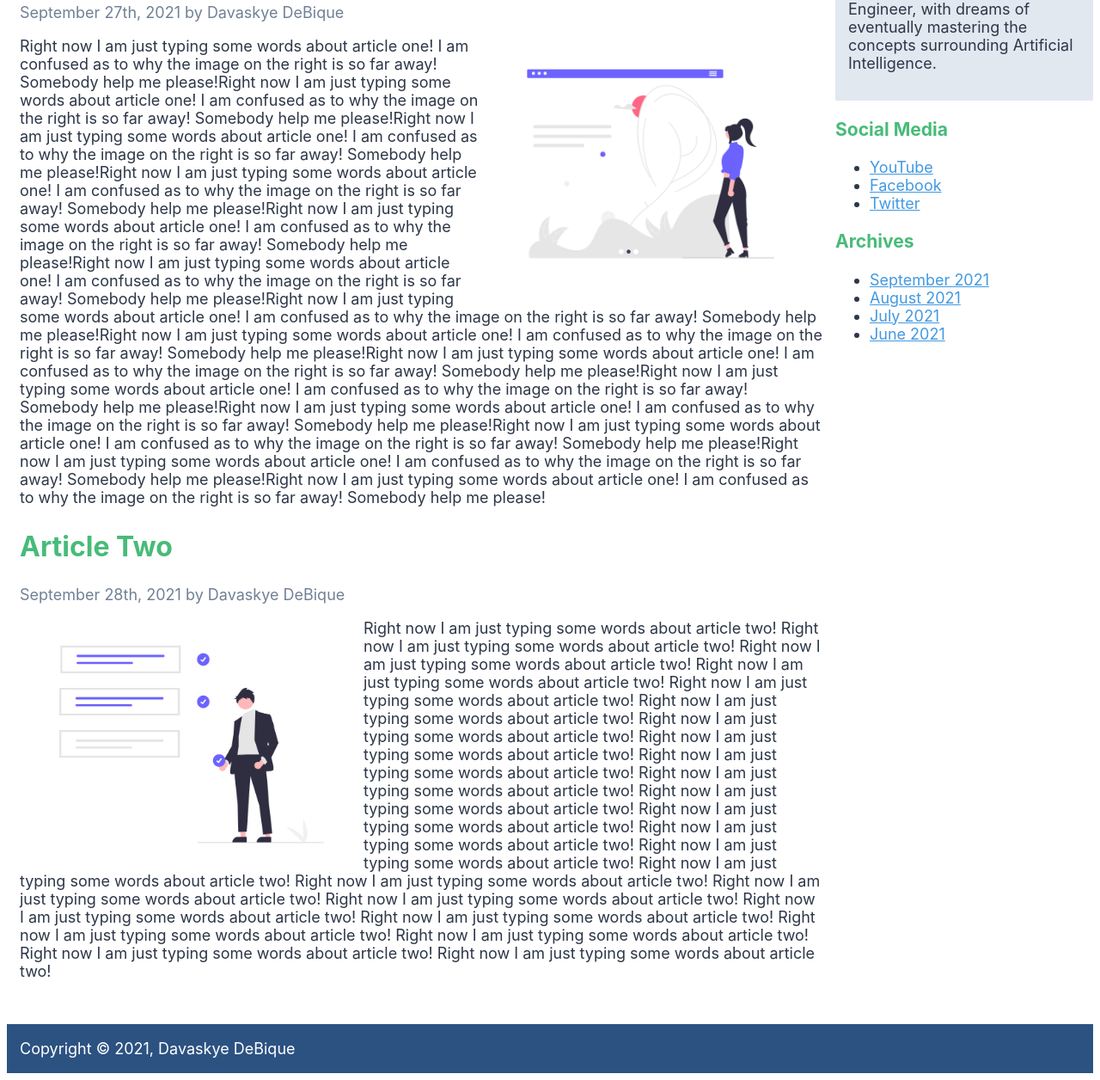
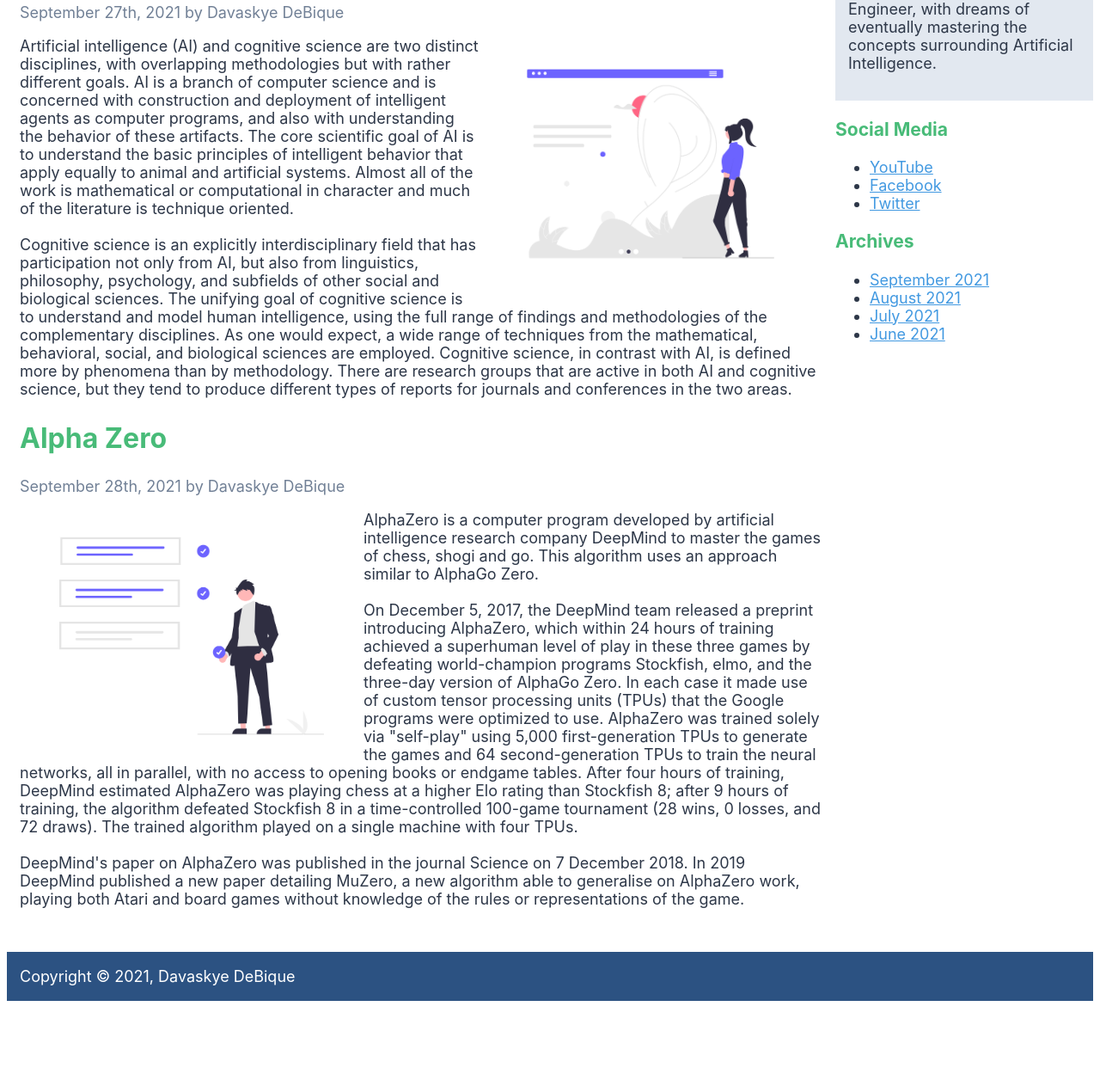
Before and after one commit to Davaskye/info2180-lab2, a plain HTML site: page index.html in a window 1280 px wide. Shown: the part 583-1839 px from the top of the page at 86% size. After the commit the page ends 1755 px from the top, so only its background shows below. Drawn offline with Linux system fonts and the light colour scheme.

Commit message:
Updated article information!

```diff
--- a/index.html
+++ b/index.html
@@ -18,58 +18,47 @@
     <main>
         <!-- This will contain your blog posts -->
         <article>
-            <h2>Article One</h2>
+            <h2>Artificial Intelligence</h2>
             <p class="date">September 27th, 2021 by Davaskye DeBique</p>
             <p>
                 <img id="RightFloatImage" src ="website_start.png"/>
-                Right now I am just typing some words about article one! I am confused as to why
-                the image on the right is so far away! Somebody help me please!Right now I am just typing some words about article one! I am confused as to why
-                the image on the right is so far away! Somebody help me please!Right now I am just typing some words about article one! I am confused as to why
-                the image on the right is so far away! Somebody help me please!Right now I am just typing some words about article one! I am confused as to why
-                the image on the right is so far away! Somebody help me please!Right now I am just typing some words about article one! I am confused as to why
-                the image on the right is so far away! Somebody help me please!Right now I am just typing some words about article one! I am confused as to why
-                the image on the right is so far away! Somebody help me please!Right now I am just typing some words about article one! I am confused as to why
-                the image on the right is so far away! Somebody help me please!Right now I am just typing some words about article one! I am confused as to why
-                the image on the right is so far away! Somebody help me please!Right now I am just typing some words about article one! I am confused as to why
-                the image on the right is so far away! Somebody help me please!Right now I am just typing some words about article one! I am confused as to why
-                the image on the right is so far away! Somebody help me please!Right now I am just typing some words about article one! I am confused as to why
-                the image on the right is so far away! Somebody help me please!Right now I am just typing some words about article one! I am confused as to why
-                the image on the right is so far away! Somebody help me please!Right now I am just typing some words about article one! I am confused as to why
-                the image on the right is so far away! Somebody help me please!Right now I am just typing some words about article one! I am confused as to why
-                the image on the right is so far away! Somebody help me please!
+                Artificial intelligence (AI) and cognitive science are two distinct disciplines, with overlapping
+                methodologies but with rather different goals. AI is a branch of computer science and is concerned with
+                construction and deployment of intelligent agents as computer programs, and also with understanding the
+                behavior of these artifacts. The core scientific goal of AI is to understand the basic principles of intelligent
+                behavior that apply equally to animal and artificial systems. Almost all of the work is mathematical or computational
+                in character and much of the literature is technique oriented.
+                <br><br>
+                Cognitive science is an explicitly interdisciplinary field that has participation not only from AI, but also from
+                linguistics, philosophy, psychology, and subfields of other social and biological sciences. The unifying goal of
+                cognitive science is to understand and model human intelligence, using the full range of findings and methodologies
+                of the complementary disciplines. As one would expect, a wide range of techniques from the mathematical, behavioral,
+                social, and biological sciences are employed. Cognitive science, in contrast with AI, is defined more by phenomena than
+                by methodology. There are research groups that are active in both AI and cognitive science, but they tend to produce different
+                types of reports for journals and conferences in the two areas.
 
             </p>
         </article>
 
         <article>
-            <h2>Article Two</h2>
+            <h2>Alpha Zero</h2>
             <p class = "date">September 28th, 2021 by Davaskye DeBique</p>
             <p>
                 <img id = "LeftFloatImage" src ="project_complete.png"/>
-                Right now I am just typing some words about article two!
-                Right now I am just typing some words about article two!
-                Right now I am just typing some words about article two!
-                Right now I am just typing some words about article two!
-                Right now I am just typing some words about article two!
-                Right now I am just typing some words about article two!
-                Right now I am just typing some words about article two!
-                Right now I am just typing some words about article two!
-                Right now I am just typing some words about article two!
-                Right now I am just typing some words about article two!
-                Right now I am just typing some words about article two!
-                Right now I am just typing some words about article two!
-                Right now I am just typing some words about article two!
-                Right now I am just typing some words about article two!
-                Right now I am just typing some words about article two!
-                Right now I am just typing some words about article two!
-                Right now I am just typing some words about article two!
-                Right now I am just typing some words about article two!
-                Right now I am just typing some words about article two!
-                Right now I am just typing some words about article two!
-                Right now I am just typing some words about article two!
-                Right now I am just typing some words about article two!
-                Right now I am just typing some words about article two!
-                Right now I am just typing some words about article two!
+                AlphaZero is a computer program developed by artificial intelligence research company DeepMind to master the games of
+                 chess, shogi and go. This algorithm uses an approach similar to AlphaGo Zero.
+                <br><br>
+                On December 5, 2017, the DeepMind team released a preprint introducing AlphaZero, which within 24 hours of training
+                achieved a superhuman level of play in these three games by defeating world-champion programs Stockfish, elmo, and the
+                three-day version of AlphaGo Zero. In each case it made use of custom tensor processing units (TPUs) that the Google programs
+                were optimized to use. AlphaZero was trained solely via "self-play" using 5,000 first-generation TPUs to generate the games and
+                64 second-generation TPUs to train the neural networks, all in parallel, with no access to opening books or endgame tables.
+                After four hours of training, DeepMind estimated AlphaZero was playing chess at a higher Elo rating than Stockfish 8; after 9 hours
+                of training, the algorithm defeated Stockfish 8 in a time-controlled 100-game tournament (28 wins, 0 losses, and 72 draws). The trained
+                algorithm played on a single machine with four TPUs.
+                <br><br>
+                DeepMind's paper on AlphaZero was published in the journal Science on 7 December 2018. In 2019 DeepMind published a new paper detailing MuZero,
+                a new algorithm able to generalise on AlphaZero work, playing both Atari and board games without knowledge of the rules or representations of the game.
             </p>
         </article>
 
```
